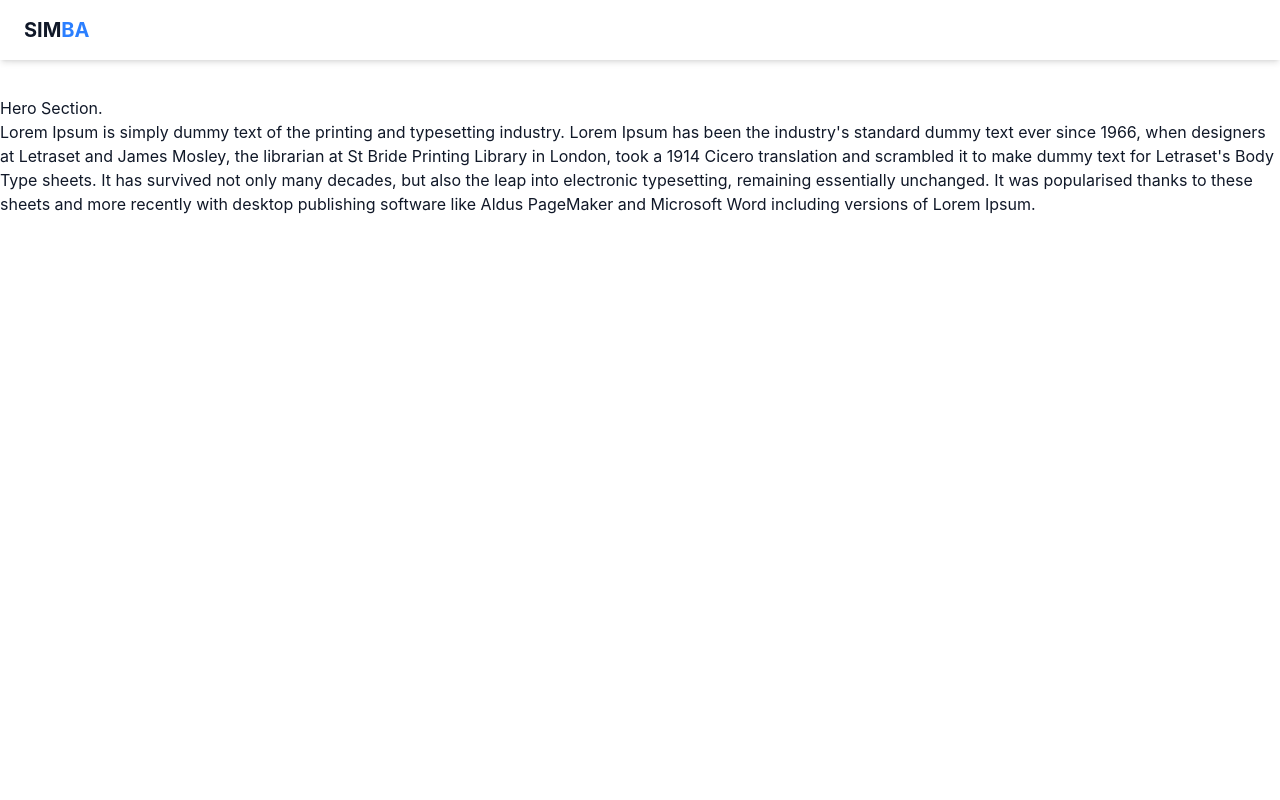
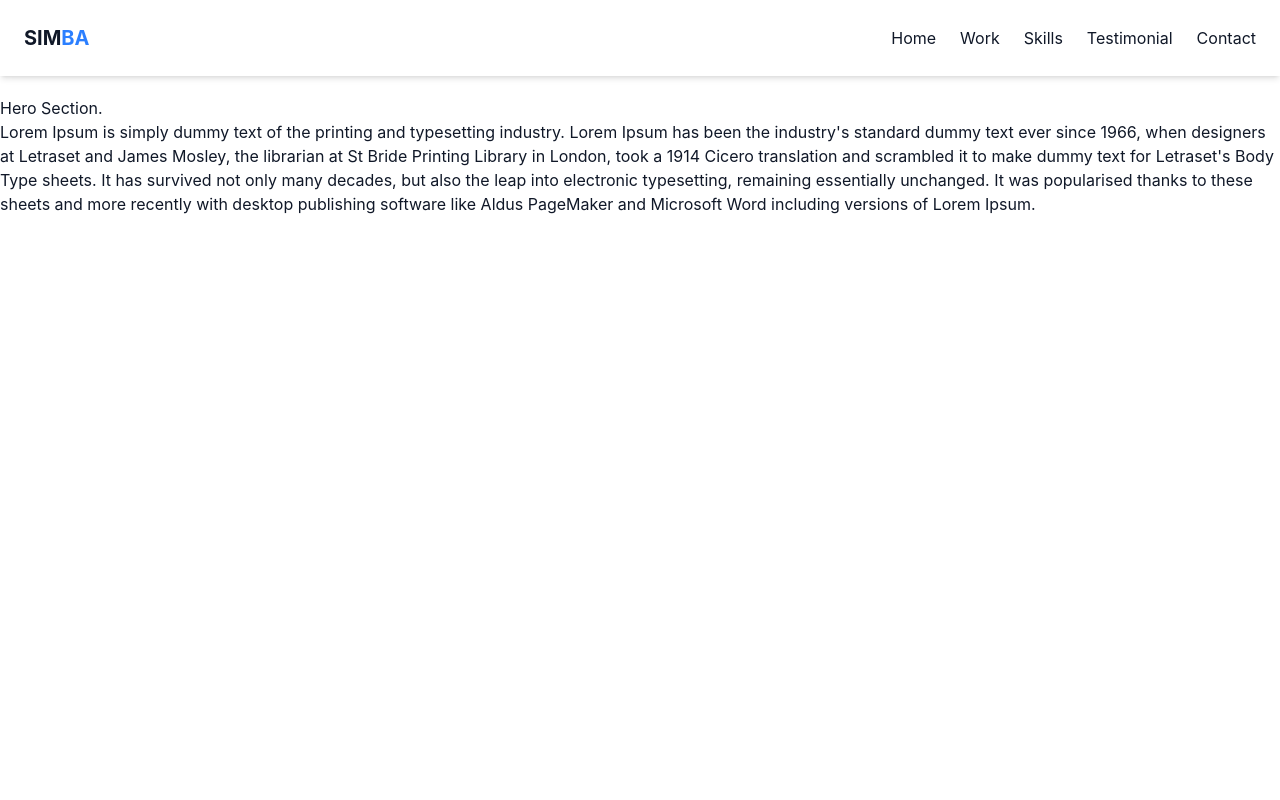
Before and after one commit to Tharmeem1999/React_Project-Portfolio_Website, a React (Vite) app: page / in a window 1280 px wide. Shown: the top 800 px of the page. Built offline with nearby package versions, Linux system fonts and the light colour scheme.

Commit message:
Desktop Navigation Links

```diff
--- /dev/null
+++ b/src/App.css
@@ -0,0 +1,3 @@
+html {
+    scroll-behavior: smooth;
+}
--- a/src/App.jsx
+++ b/src/App.jsx
@@ -7,6 +7,7 @@ import SkillsExperienceSection from "./components/SkillsExperienceSection";
 import RecommendationSection from "./components/RecommendationsSection";
 import ContactSection from "./components/ContactSection";
 import Footer from "./components/Footer";
+import "./App.css";
 
 const App = () => {
   return (
--- a/src/components/Navbar/index.jsx
+++ b/src/components/Navbar/index.jsx
@@ -1,10 +1,32 @@
 const Navbar = () => {
+
+    const navLinks = [
+        { label: "Home", target: "hero" },
+        { label: "Work", target: "projects" },
+        { label: "Skills", target: "skills" },
+        { label: "Testimonial", target: "recommendations" },
+        { label: "Contact", target: "contact" },
+    ];
+
     return (
         <nav className="bg-white dark:bg-gray-900 dark:text-white shadow-md fixed top-0 left-0 right-0 z-50">
-            <div className="max-w-7xl mx-auto px-6 py-4">
+            <div className="flex justify-between items-center max-w-7xl mx-auto p-6">
                 <h1 className="text-xl font-bold">
                     SIM<span className="text-blue-500">BA</span>
                 </h1>
+
+                {/* Desktop Navigation */}
+                <div className="hidden md:flex items-center gap-6">
+                    {navLinks.map(({ label, target }) => (
+                        <a
+                            key={label}
+                            href={`#${target}`}
+                            className="transition hover:text-blue-500"
+                        >
+                            {label}
+                        </a>
+                    ))}
+                </div>
             </div>
         </nav>
     );
```
